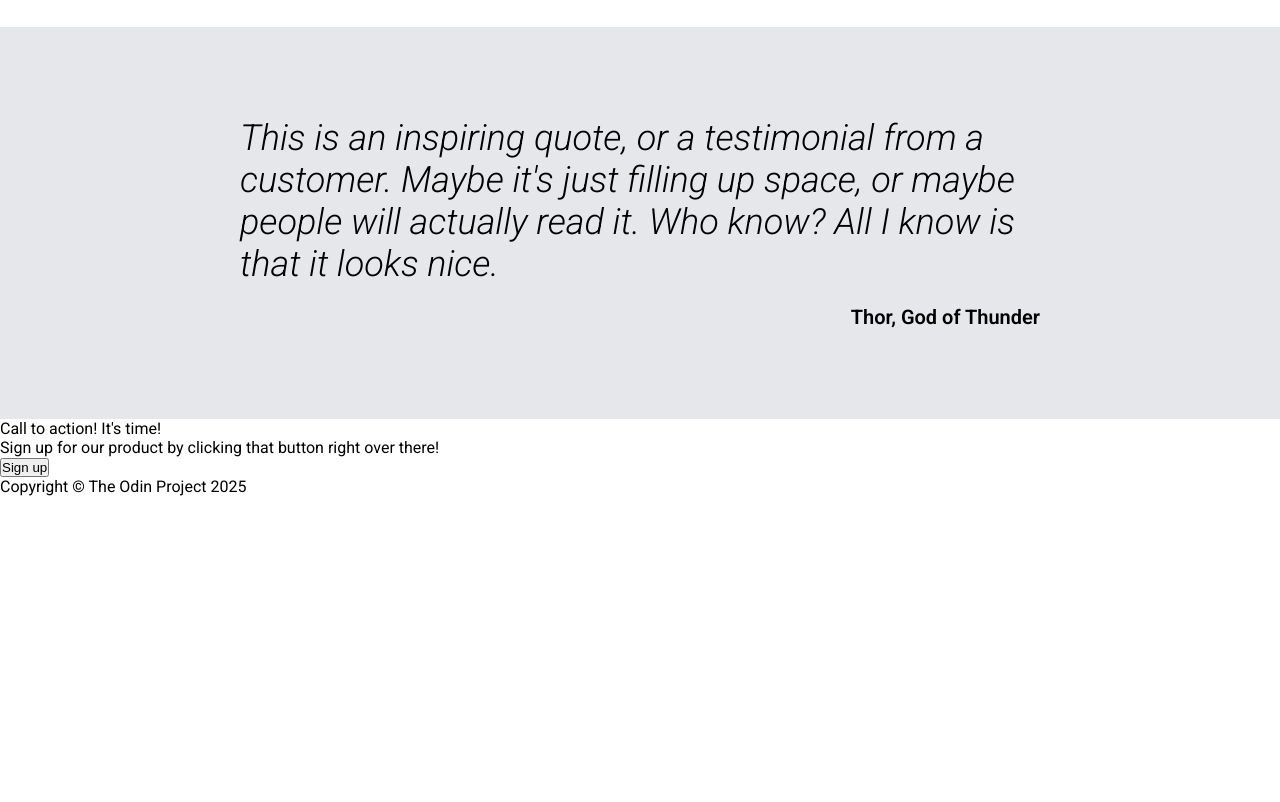
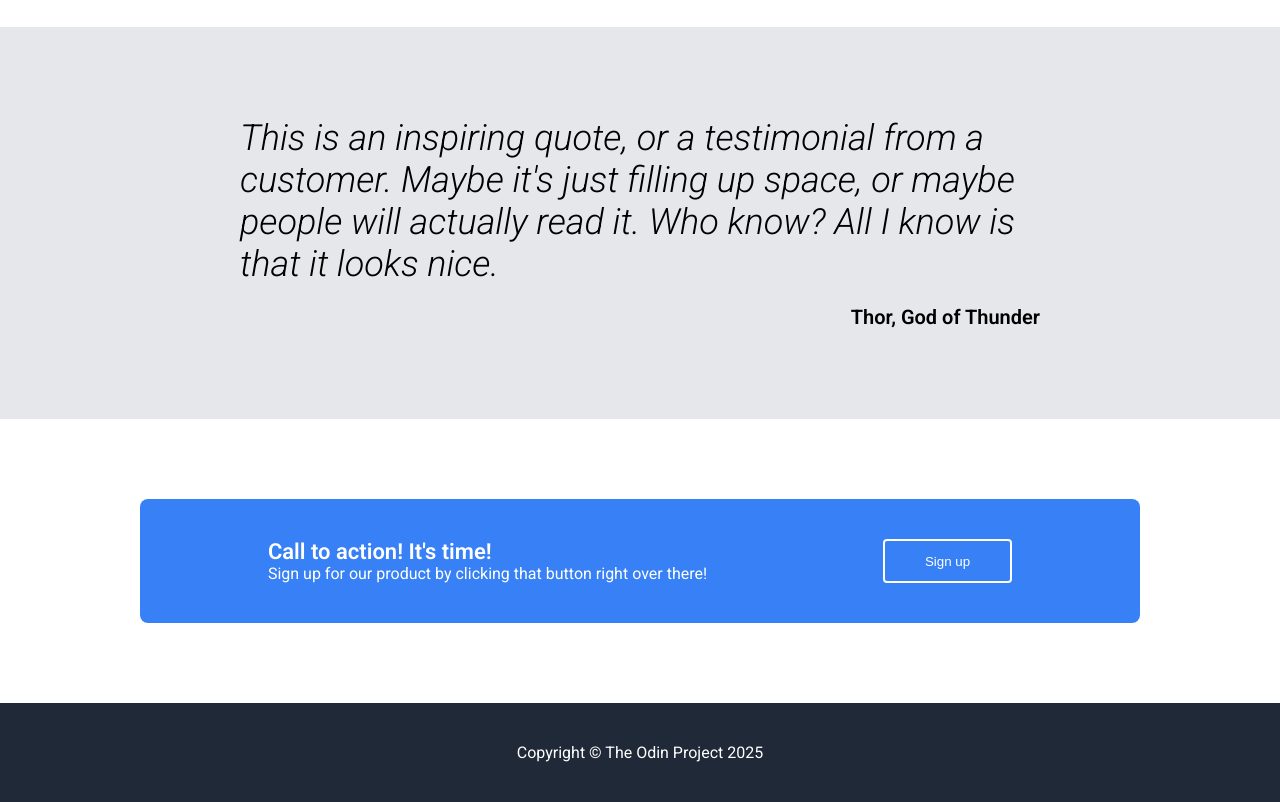
Before and after one commit to mariocarabotta/odin-landing-page, a plain HTML site: page index.html in a window 1280 px wide. Shown: the part 921-1723 px from the top of the page. Before the commit the page ends 1417 px from the top, so only its background shows below. Drawn offline with Linux system fonts and the light colour scheme.

Commit message:
Feat: style call to action and footer

```diff
--- a/index.html
+++ b/index.html
@@ -62,7 +62,7 @@
                 </div>
             </figure>
 
-            <section>
+            <section class="cta">
                 <div>
                     <p>Call to action! It's time!</p>
                     <p>Sign up for our product by clicking that button right over there!</p>
@@ -70,6 +70,6 @@
                 <button>Sign up</button>
             </section>
     </main>
-    <footer>Copyright © The Odin Project 2025</footer>
+    <footer><span>Copyright © The Odin Project 2025</span></footer>
 </body>
 </html>
--- a/style.css
+++ b/style.css
@@ -111,3 +111,35 @@ figure {
         margin-top: 20px;
     }
 }
+
+.cta {
+    background-color: hsl(217, 91%, 59%);
+    margin: 80px auto;
+    max-width: 1000px;
+    padding: 40px;
+    border-radius: 8px;
+    display: flex;
+    justify-content: space-around;
+    color: hsl(0, 0%, 100%);
+
+    button {
+        padding: 8px 40px;
+        background-color:  hsl(217, 91%, 59%);
+        border: 2px solid hsl(0, 0%, 100%);
+        border-radius: 4px;
+        color: hsl(0, 0%, 100%);
+    }
+    div :first-child {
+        font-size: 22px;
+        font-weight: 600;
+    }
+}
+
+footer {
+    background-color: hsl(215, 28%, 17%);
+    display: flex;
+    align-items: center;
+    justify-content: space-around;
+    color: hsl(0, 0%, 100%);
+    padding: 40px 0;
+}
```
